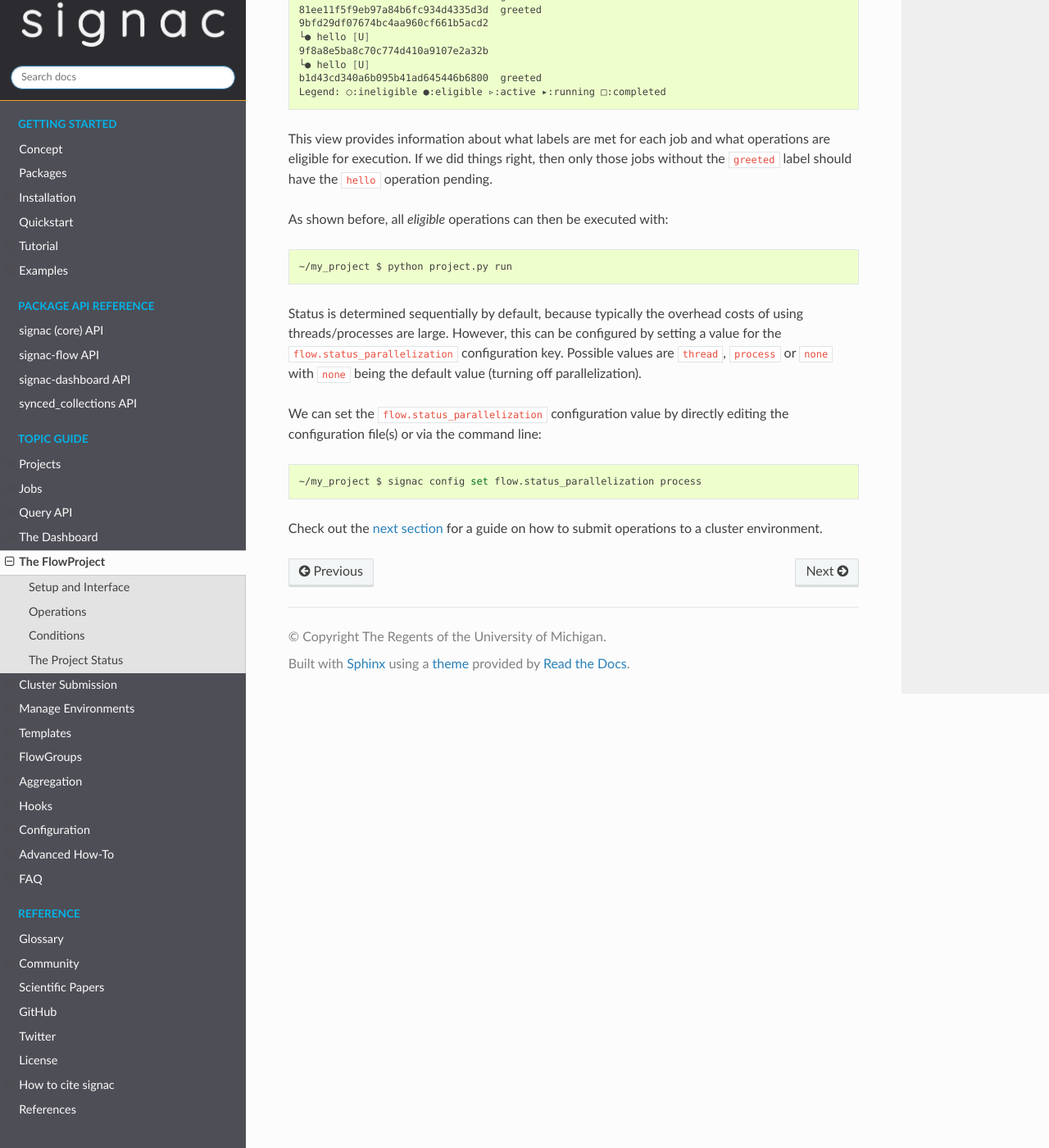
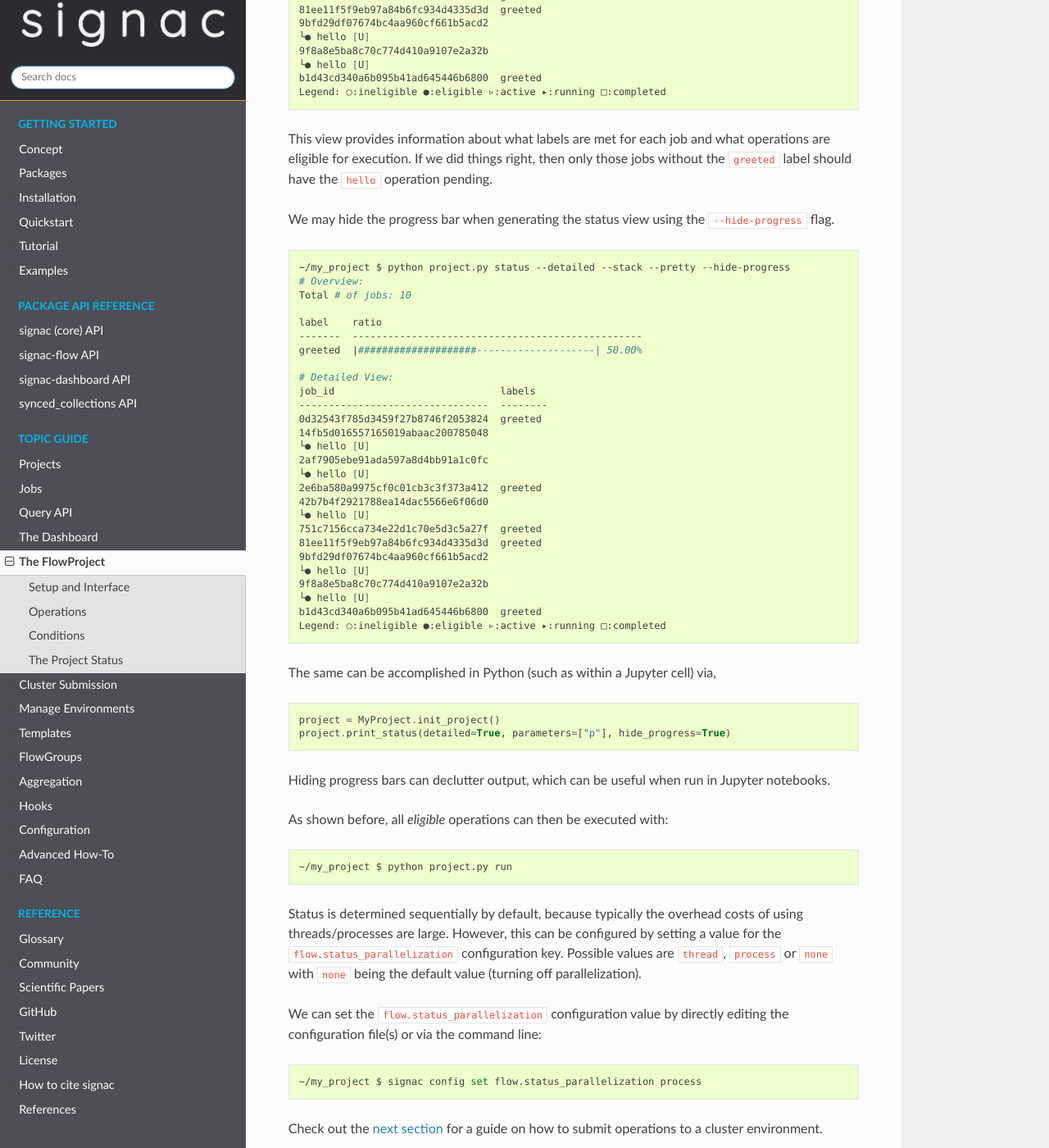
Before and after one commit to glotzerlab/signac-docs, a Sphinx documentation site: the page built from docs/source/flow-project.rst, in a window 1280 px wide and 1400 px high, scrolled down 5470 px. Shown: the whole window at 82% size. Built offline with Sphinx 7.4.7 and the Read the Docs theme 2.0.0, drawn with Linux system fonts in a browser that asks for light colours.

Commit message:
updated the documentation to include no-progress (#175)
* updated the documentation to include no-progress

* [pre-commit.ci] auto fixes from pre-commit.com hooks

for more information, see https://pre-commit.ci

* doc: Apply

Co-authored-by: Corwin Kerr <cbkerr@umich.edu>

* doc: Apply other suggestions by @cbkerr

* Update docs/source/flow-project.rst

* [pre-commit.ci] auto fixes from pre-commit.com hooks

for more information, see https://pre-commit.ci

---------

Co-authored-by: pre-commit-ci[bot] <66853113+pre-commit-ci[bot]@users.noreply.github.com>
Co-authored-by: Brandon Butler <butlerbr@umich.edu>
Co-authored-by: Corwin Kerr <cbkerr@umich.edu>

```diff
--- a/docs/source/flow-project.rst
+++ b/docs/source/flow-project.rst
@@ -283,6 +283,47 @@
 This view provides information about what labels are met for each job and what operations are eligible for execution.
 If we did things right, then only those jobs without the ``greeted`` label should have the ``hello`` operation pending.
 
+We may hide the progress bar when generating the status view using the ``--hide-progress`` flag.
+
+.. code-block:: bash
+
+    ~/my_project $ python project.py status --detailed --stack --pretty --hide-progress
+    # Overview:
+    Total # of jobs: 10
+
+    label    ratio
+    -------  -------------------------------------------------
+    greeted  |####################--------------------| 50.00%
+
+    # Detailed View:
+    job_id                            labels
+    --------------------------------  --------
+    0d32543f785d3459f27b8746f2053824  greeted
+    14fb5d016557165019abaac200785048
+    └● hello [U]
+    2af7905ebe91ada597a8d4bb91a1c0fc
+    └● hello [U]
+    2e6ba580a9975cf0c01cb3c3f373a412  greeted
+    42b7b4f2921788ea14dac5566e6f06d0
+    └● hello [U]
+    751c7156cca734e22d1c70e5d3c5a27f  greeted
+    81ee11f5f9eb97a84b6fc934d4335d3d  greeted
+    9bfd29df07674bc4aa960cf661b5acd2
+    └● hello [U]
+    9f8a8e5ba8c70c774d410a9107e2a32b
+    └● hello [U]
+    b1d43cd340a6b095b41ad645446b6800  greeted
+    Legend: ○:ineligible ●:eligible ▹:active ▸:running □:completed
+
+The same can be accomplished in Python (such as within a Jupyter cell) via,
+
+.. code-block:: python
+
+    project = MyProject.init_project()
+    project.print_status(detailed=True, parameters=["p"], hide_progress=True)
+
+Hiding progress bars can declutter output, which can be useful when run in Jupyter notebooks.
+
 As shown before, all *eligible* operations can then be executed with:
 
 .. code-block:: bash
```
